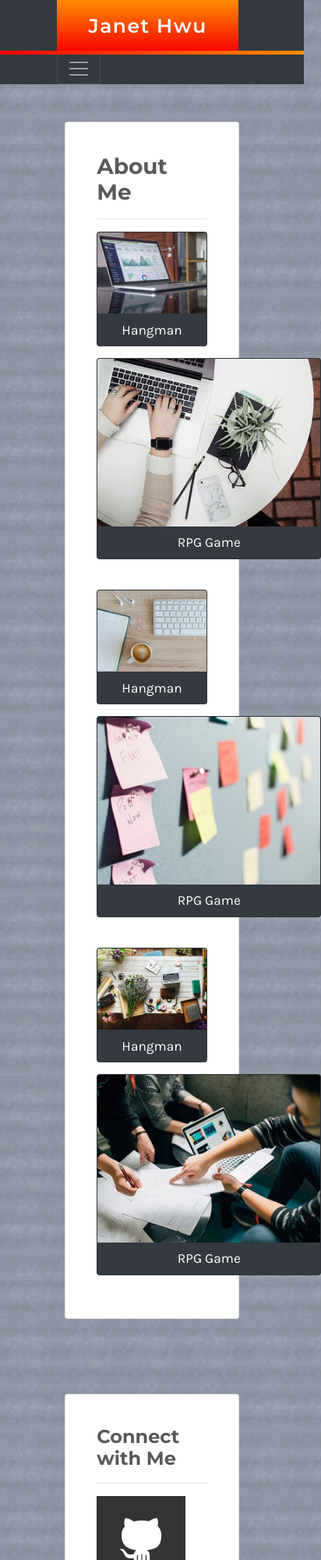
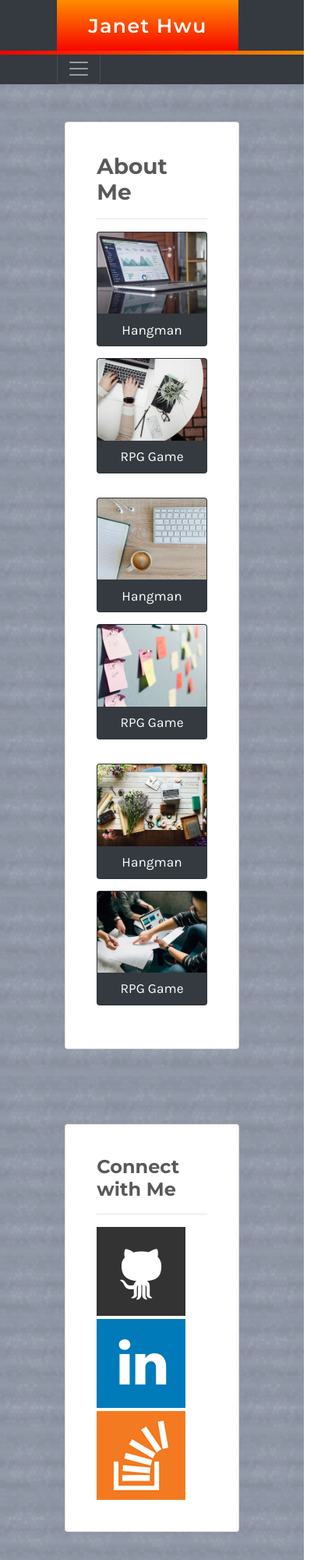
Before and after one commit to jkhwu/Bootstrap-Portfolio, a plain HTML site: page portfolio.html in a window 390 px wide. Shown: the top 2000 px of the page at 78% size, 412 px wide, since content can reach past the window. Drawn offline with nearby package versions, Linux system fonts and the light colour scheme.

Commit message:
fixed responsive issue on portfolio page

```diff
--- a/portfolio.html
+++ b/portfolio.html
@@ -53,7 +53,7 @@
                     <div class="card-body">
                         <h3 class="card-title font-weight-bold">About Me</h3>
                         <hr>
-                        <div class="card-deck mb-4">
+                        <div class="card-deck mb-3">
                             <div class="card text-white bg-dark project-card">
                                 <a href="#" class="text-white">
                                     <img class="card-img-top" src="assets/images/carlos-muza-84523.jpg" alt="project1">
@@ -62,7 +62,7 @@
                                     </div>
                                 </a>
                             </div>
-                            <div class="card text-white bg-dark project-card" style="width: 18rem;">
+                            <div class="card text-white bg-dark project-card">
                                 <a href="#" class="text-white">
                                     <img class="card-img-top" src="assets/images/corinne-kutz-211251.jpg" alt="project2">
                                     <div class="card-body project-card-body">
@@ -71,7 +71,7 @@
                                 </a>
                             </div>
                         </div>
-                        <div class="card-deck mb-4">
+                        <div class="card-deck mb-3">
                             <div class="card text-white bg-dark project-card">
                                 <a href="#" class="text-white">
                                     <img class="card-img-top" src="assets/images/lukas-blazek-320606.jpg" alt="project1">
@@ -80,7 +80,7 @@
                                     </div>
                                 </a>
                             </div>
-                            <div class="card text-white bg-dark project-card" style="width: 18rem;">
+                            <div class="card text-white bg-dark project-card">
                                 <a href="#" class="text-white">
                                     <img class="card-img-top" src="assets/images/patrick-perkins-350622.jpg" alt="project2">
                                     <div class="card-body project-card-body">
@@ -98,7 +98,7 @@
                                     </div>
                                 </a>
                             </div>
-                            <div class="card text-white bg-dark project-card" style="width: 18rem;">
+                            <div class="card text-white bg-dark project-card">
                                 <a href="#" class="text-white">
                                     <img class="card-img-top" src="assets/images/stefan-stefancik-257625.jpg" alt="project2">
                                     <div class="card-body project-card-body">
@@ -117,12 +117,12 @@
                         <h4 class="card-title font-weight-bold">Connect with Me</h4>
                         <hr>
                         <div class="row">
-                            <div class="col-md-4">
+                            <div class="col-md-4 mb-1">
                                 <a href="https://github.com/jkhwu" target="_blank" class="mr-4">
                                     <img class="connect img-fluid" src="assets/images/github-128.png" alt="Github">
                                 </a>
                             </div>
-                            <div class="col-md-4">
+                            <div class="col-md-4 mb-1">
                                 <a href="https://www.linkedin.com/in/janethwu/" target="_blank" class="mr-4">
                                     <img class="connect img-fluid" src="assets/images/linkedin-128.png" alt="LinkedIn">
                                 </a>
```
Also changed, not shown: contact.html (+2 -2 lines), index.html (+2 -2 lines).
